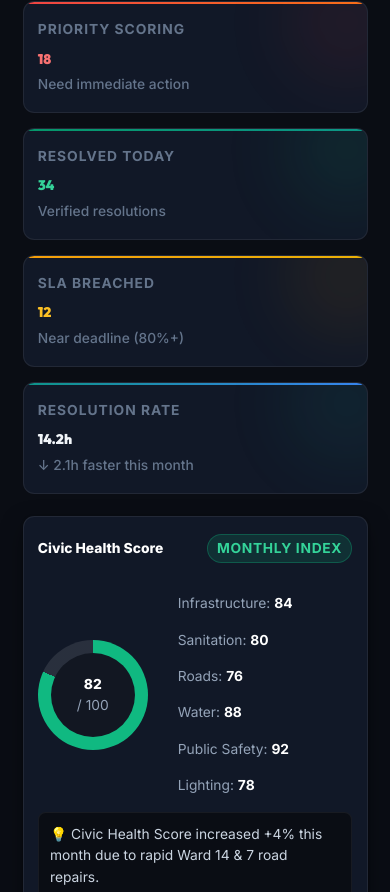
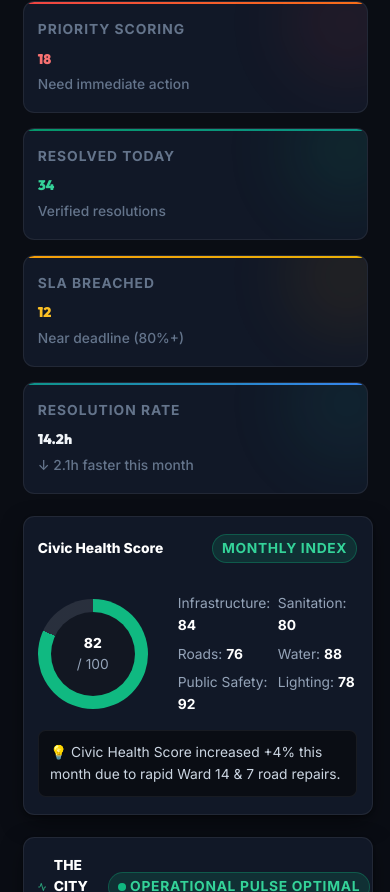
Before and after one commit to shardul-2007/civicos, a React (Vite) app in the folder client/: page /admin in a window 390 px wide. Shown: the part 1108-2000 px from the top of the page. Built offline with nearby package versions, Linux system fonts and the light colour scheme; no server answers.

Commit message:
Fix header and nav overflow-x clipping in index.css so mobile navbar and language selector are 100% functional on all mobile devices

```diff
--- a/client/src/index.css
+++ b/client/src/index.css
@@ -982,11 +982,24 @@ body.light-theme input {
     line-height: 1.6 !important;
   }
 
-  html, body, #root, .app-shell, .main-wrapper, main, section, header, nav, footer {
+  html, body, #root, .app-shell, .main-wrapper, main, section, footer {
     width: 100% !important;
     max-width: 100vw !important;
     overflow-x: hidden !important;
     box-sizing: border-box !important;
+  }
+
+  header, nav {
+    overflow: visible !important;
+    max-width: 100vw !important;
+  }
+
+  .desktop-only {
+    display: none !important;
+  }
+
+  .mobile-only {
+    display: inline-flex !important;
   }
 
   *, *::before, *::after {
@@ -1020,10 +1033,7 @@ body.light-theme input {
     min-height: 42px !important;
   }
 
-  /* Collapse multi-column grids to single column */
-  div[style*="gridTemplateColumns"],
-  div[style*="grid-template-columns"],
-  div[style*="repeat("],
+  /* Collapse multi-column grids to single column (excluding language grids) */
   .admin-overview-main-grid,
   .metrics-grid {
     grid-template-columns: 1fr !important;
```
